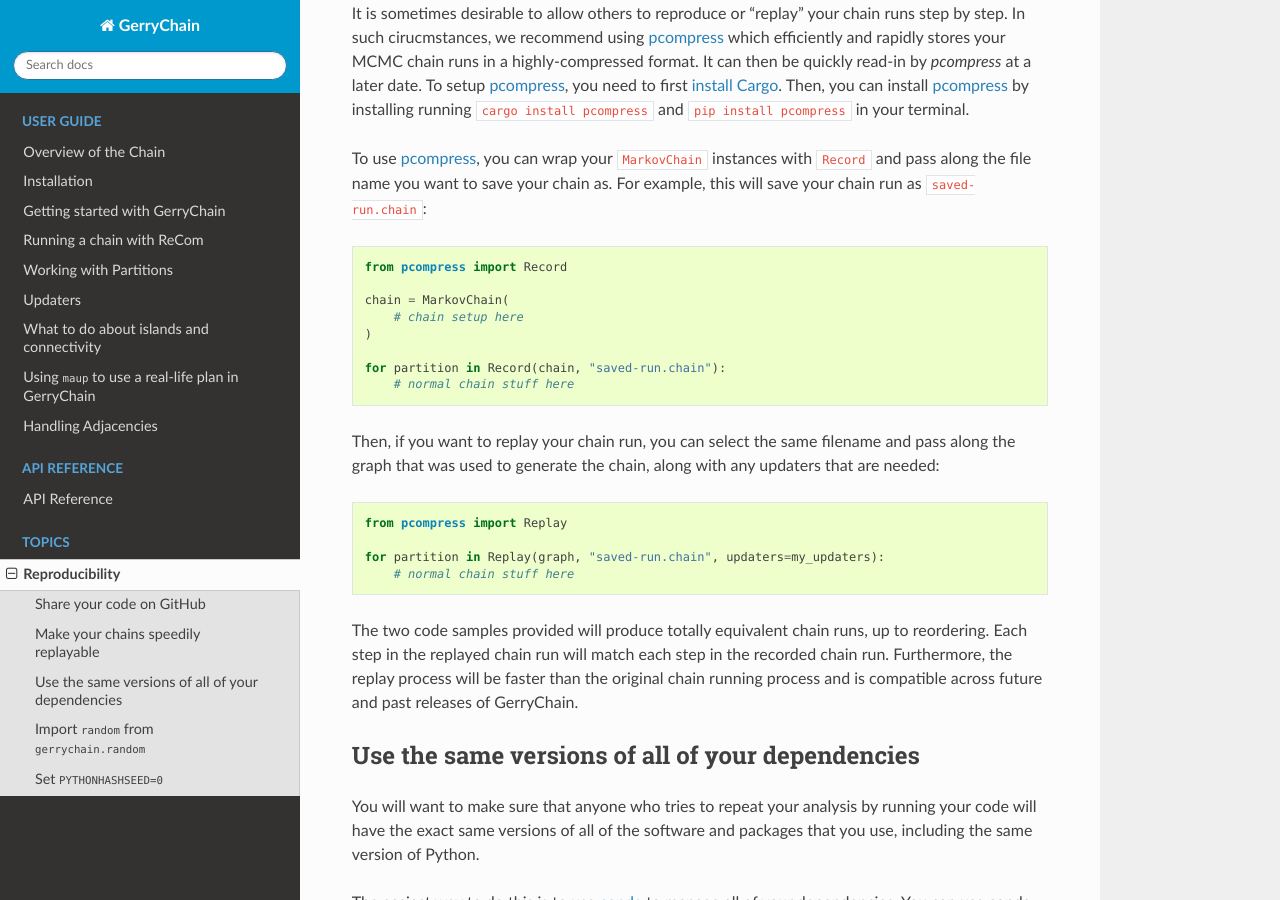
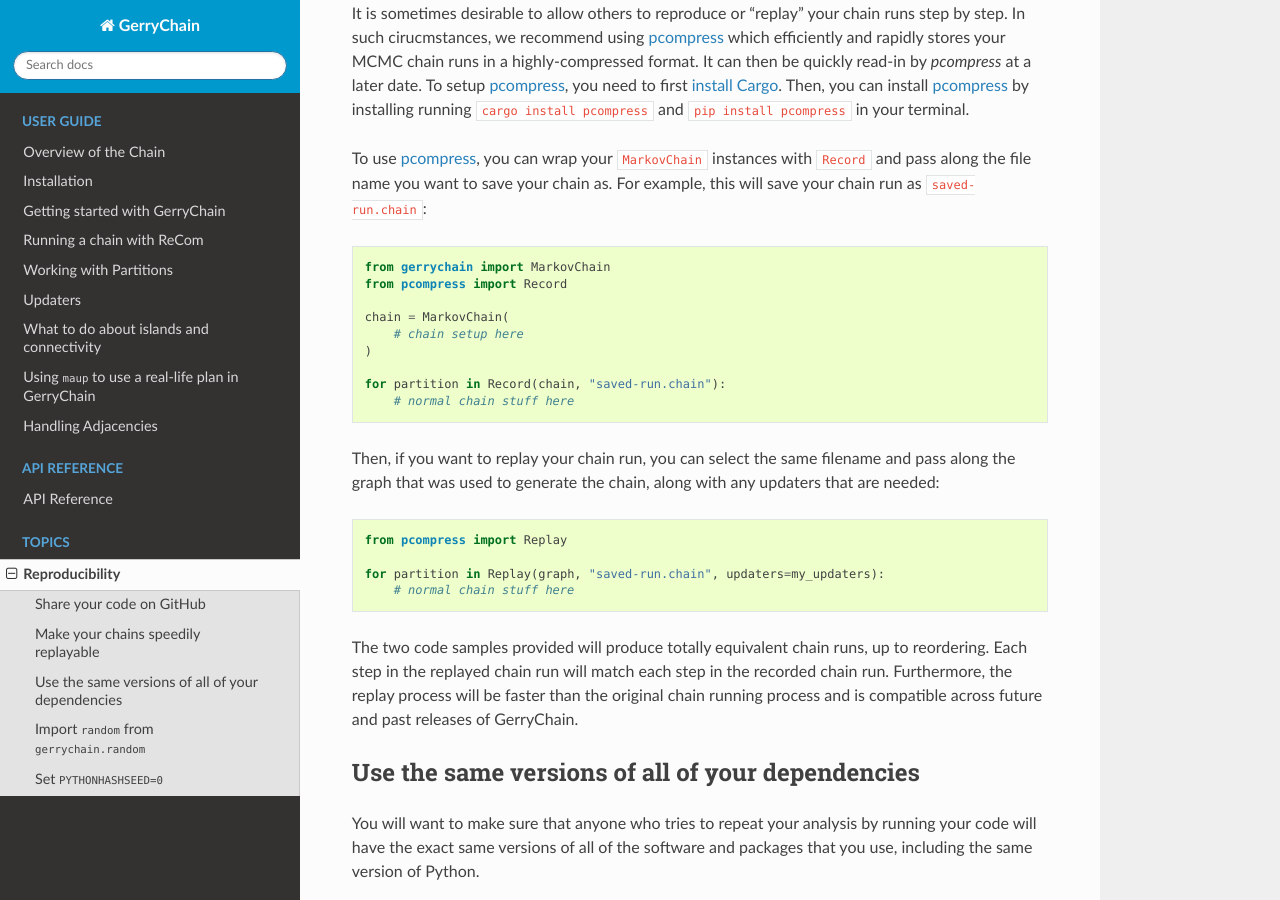
Before and after one commit to mggg/GerryChain, a Sphinx documentation site: the page built from docs/topics/reproducibility.rst, in a window 1280 px wide and 900 px high, scrolled down 463 px. Built offline with Sphinx 7.4.7 and the Read the Docs theme 2.0.0, drawn with Linux system fonts in a browser that asks for light colours.

Commit message:
Import MarkovChain in pcompress example

```diff
--- a/docs/topics/reproducibility.rst
+++ b/docs/topics/reproducibility.rst
@@ -26,6 +26,7 @@
 
 .. code-block:: python
 
+    from gerrychain import MarkovChain
     from pcompress import Record
 
     chain = MarkovChain(
```
